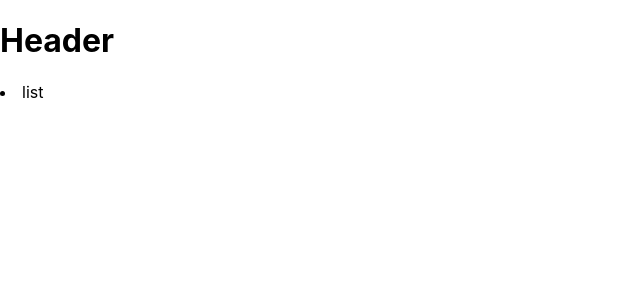
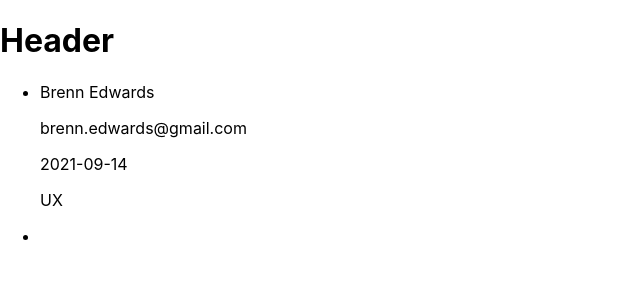
Before and after one commit to brenno-calado/nutcache-challenge-brennoNascimento, a React (Create React App) app: page / in a window 1280 px wide. Shown: the top 300 px of the page, without its empty margins (0-640 px from the left). Built offline with nearby package versions, Linux system fonts and the light colour scheme.

Commit message:
GridItem

```diff
--- a/src/components/Grid.jsx
+++ b/src/components/Grid.jsx
@@ -1,13 +1,22 @@
 import React, { Component } from 'react';
+import PropTypes from 'prop-types';
+import GridItem from './GridItem';
 
 class Grid extends Component {
   render() {
+    const { list } = this.props;
     return(
-      <li>
-        list
-      </li>
+      <ul>
+        {list.map((employee, index) => (
+          <GridItem key={ index } employee={ employee } />
+        ))}
+      </ul>
     );
   }
 }
 
+Grid.propTypes = {
+  list: PropTypes.arrayOf(PropTypes.string).isRequired,
+};
+
 export default Grid;
--- a/src/components/GridItem.jsx
+++ b/src/components/GridItem.jsx
@@ -0,0 +1,17 @@
+import React from 'react';
+import PropTypes from 'prop-types';
+
+const GridItem = ({ employee }) => (
+  <li>
+    <p>{ employee.name }</p>
+    <p>{ employee.email}</p>
+    <time>{employee.startDate}</time>
+    <p>{ employee.team }</p>
+  </li>
+);
+
+GridItem.propTypes = {
+  employee: PropTypes.shape(PropTypes.string).isRequired,
+};
+
+export default GridItem;
--- a/src/pages/Main.jsx
+++ b/src/pages/Main.jsx
@@ -2,13 +2,22 @@ import React, { Component } from 'react';
 import Grid from '../components/Grid';
 import Header from '../components/Header';
 
+const list = [
+  {
+    name: 'Brenn Edwards',
+    email: 'brenn.edwards@gmail.com',
+    startDate: '2021-09-14',
+    team: 'UX'
+  },
+  {},
+];
 
 class Main extends Component {
   render() {
     return (
       <>
         <Header />
-        <Grid />
+        <Grid list={ list }/>
       </>
     );
   }
```
